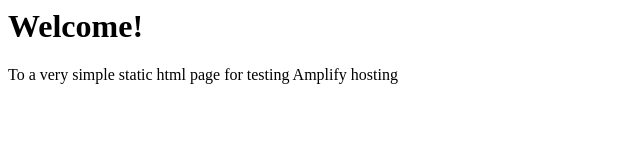
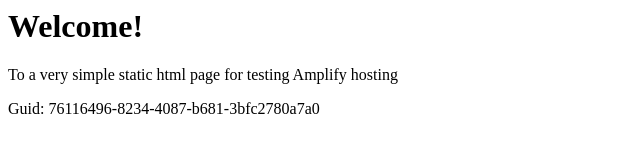
Before and after one commit to aws-aemilia-mxp/Github-PR-Commit-Integration-Test-DoNotTouch-v1-prod-eu-south-1, a website: page src/index.html in a window 1280 px wide. Shown: the whole page, without its empty margins (0-640 px from the left). Drawn offline with Linux system fonts and the light colour scheme.

Commit message:
commit from integ tests

```diff
--- a/src/index.html
+++ b/src/index.html
@@ -1,3 +1,5 @@
+
+
 <html lang="en">
 
 <head>
@@ -10,6 +12,6 @@
 <body>
     <h1>Welcome!</h1>
     <p>To a very simple static html page for testing Amplify hosting</p>
-</body>
+    <p>Guid: 76116496-8234-4087-b681-3bfc2780a7a0</p></body>
 
 </html>
```
